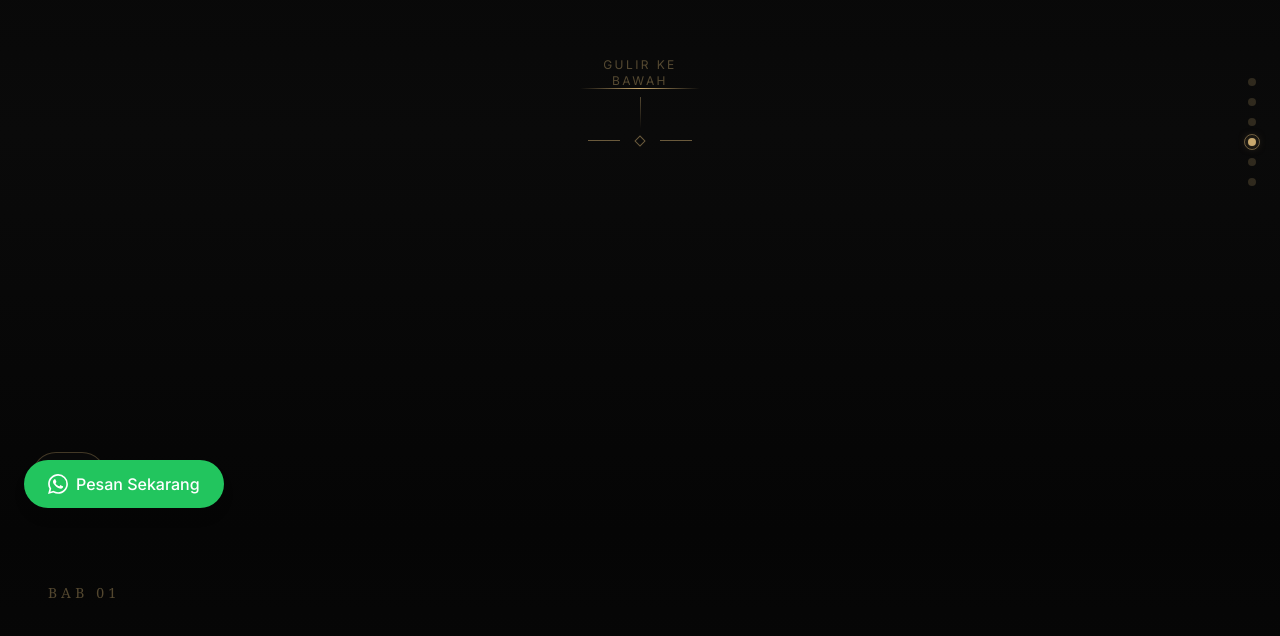
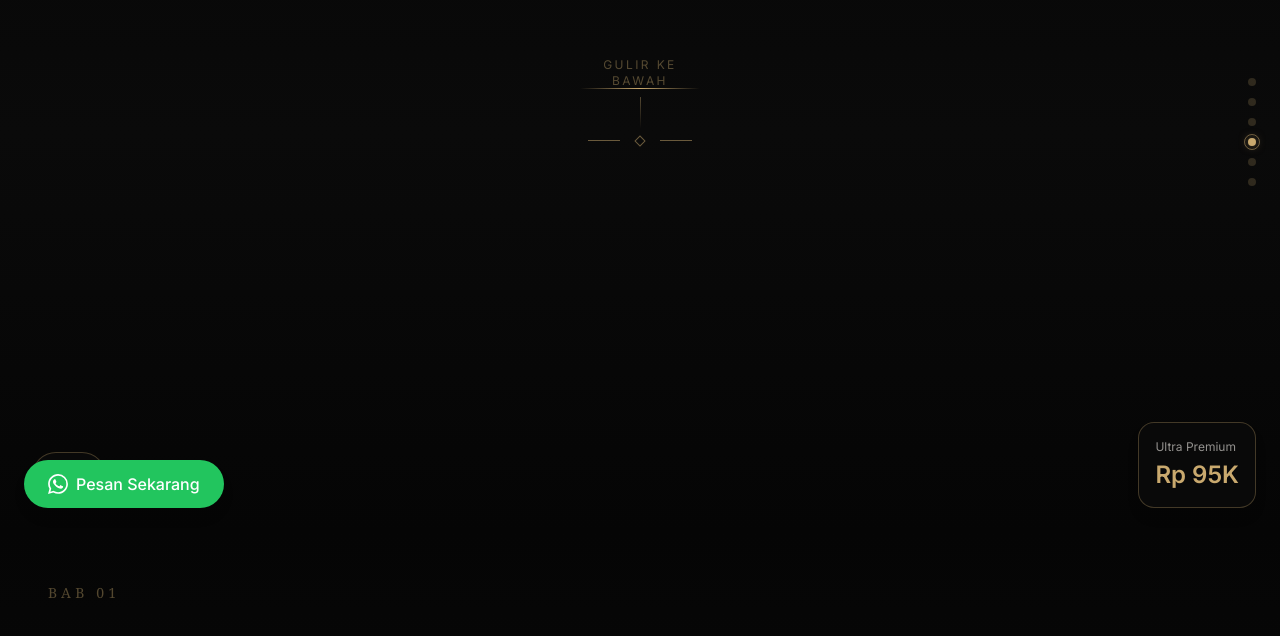
Before and after one commit to everletter-x/ultra-01-cinematic-letter, a Next.js app: page / in a window 1280 px wide. Shown: the part 268-904 px from the top of the page. Built offline with nearby package versions, Linux system fonts and the light colour scheme; a web font is replaced by a local one.

Commit message:
Add pricing display to templates

```diff
--- a/pages/index.tsx
+++ b/pages/index.tsx
@@ -738,7 +738,7 @@
 
             {/* WhatsApp CTA */}
             <a
-              href="https://wa.me/6282320114535?text=Halo%2C%20saya%20tertarik%20dengan%20EverLetter!"
+              href="https://wa.me/6282320114535?text=Halo%2C%20saya%20tertarik%20dengan%20EverLetter%20Cinematic%20Letter!"
               target="_blank"
               rel="noopener noreferrer"
               className="fixed bottom-6 left-6 z-50 bg-green-500 text-white px-6 py-3 rounded-full shadow-lg hover:bg-green-600 transition-colors flex items-center gap-2 font-medium"
@@ -748,6 +748,12 @@
               </svg>
               Pesan Sekarang
             </a>
+
+            {/* Pricing Badge */}
+            <div className="fixed bottom-6 right-6 z-50 bg-dark-luxury/90 backdrop-blur-sm rounded-2xl p-4 shadow-lg border border-gold-accent/30">
+              <p className="text-elegant-white/60 text-xs mb-1">Ultra Premium</p>
+              <p className="text-2xl font-bold text-gold-accent">Rp 95K</p>
+            </div>
           </motion.div>
         )}
       </AnimatePresence>
```
